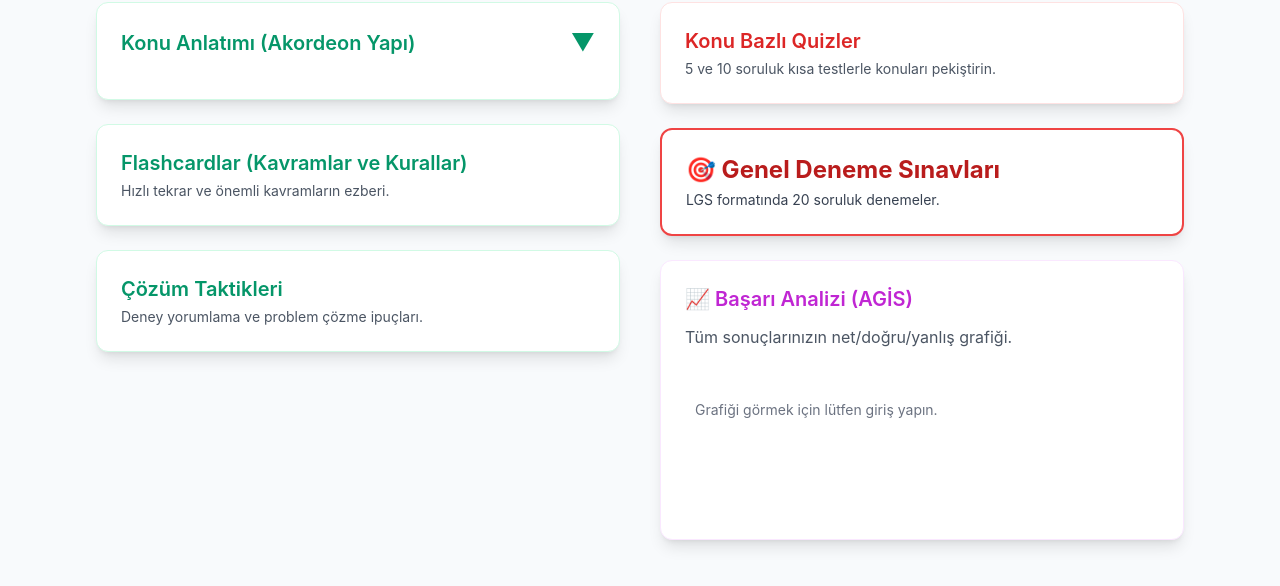
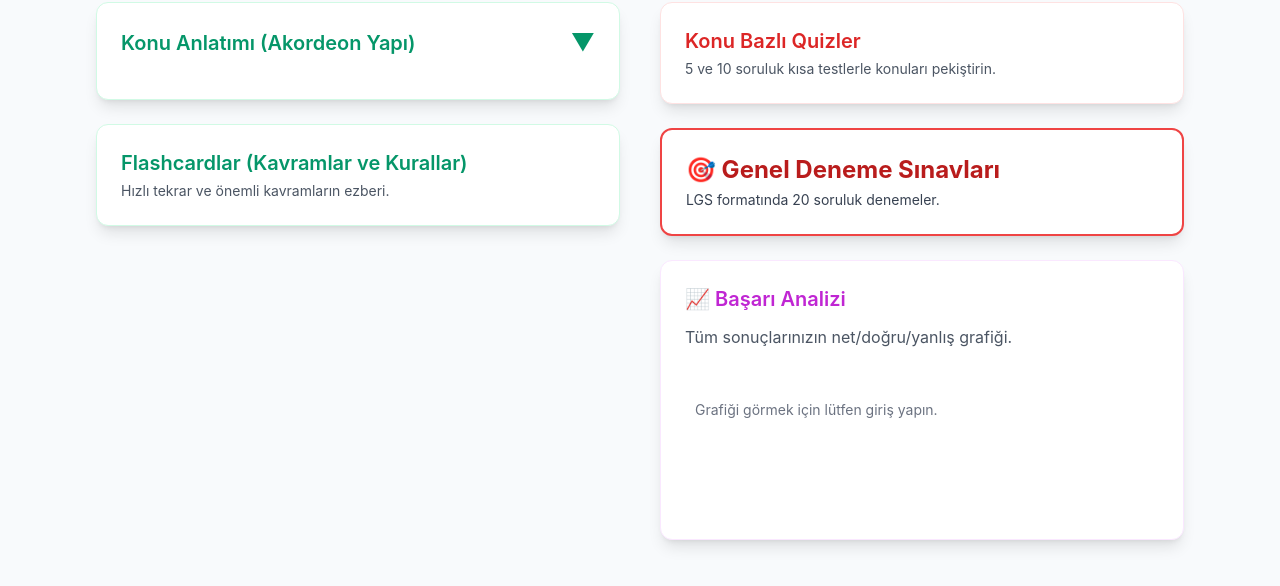
Before and after one commit to sinemalirr/adawords, a plain HTML site: page fen.html in a window 1280 px wide. Shown: the part 202-788 px from the top of the page. Drawn offline with nearby package versions, Linux system fonts and the light colour scheme; no server answers.

Commit message:
Update fen.html

```diff
--- a/fen.html
+++ b/fen.html
@@ -88,10 +88,6 @@
                     <p class="text-sm text-gray-600">Hızlı tekrar ve önemli kavramların ezberi.</p>
                 </a>
 
-                <a href="fen_ic/flashcard.html?tur=taktik" class="modul-karti block bg-white p-6 rounded-xl shadow-lg border border-emerald-100 hover:bg-emerald-50">
-                    <h3 class="text-xl font-semibold text-emerald-600 mb-1">Çözüm Taktikleri</h3>
-                    <p class="text-sm text-gray-600">Deney yorumlama ve problem çözme ipuçları.</p>
-                </a>
             </div>
         </section>
 
@@ -111,7 +107,7 @@
                 </a>
 
                 <div class="modul-karti bg-white p-6 rounded-xl shadow-lg border border-fuchsia-100">
-                    <h3 class="text-xl font-semibold text-fuchsia-600 mb-3">📈 Başarı Analizi (AGİS)</h3>
+                    <h3 class="text-xl font-semibold text-fuchsia-600 mb-3">📈 Başarı Analizi</h3>
                     <p class="text-gray-600 mb-4">Tüm sonuçlarınızın net/doğru/yanlış grafiği.</p>
                     <canvas id="fenGrafik" class="mt-4"></canvas>
                 </div>
```
